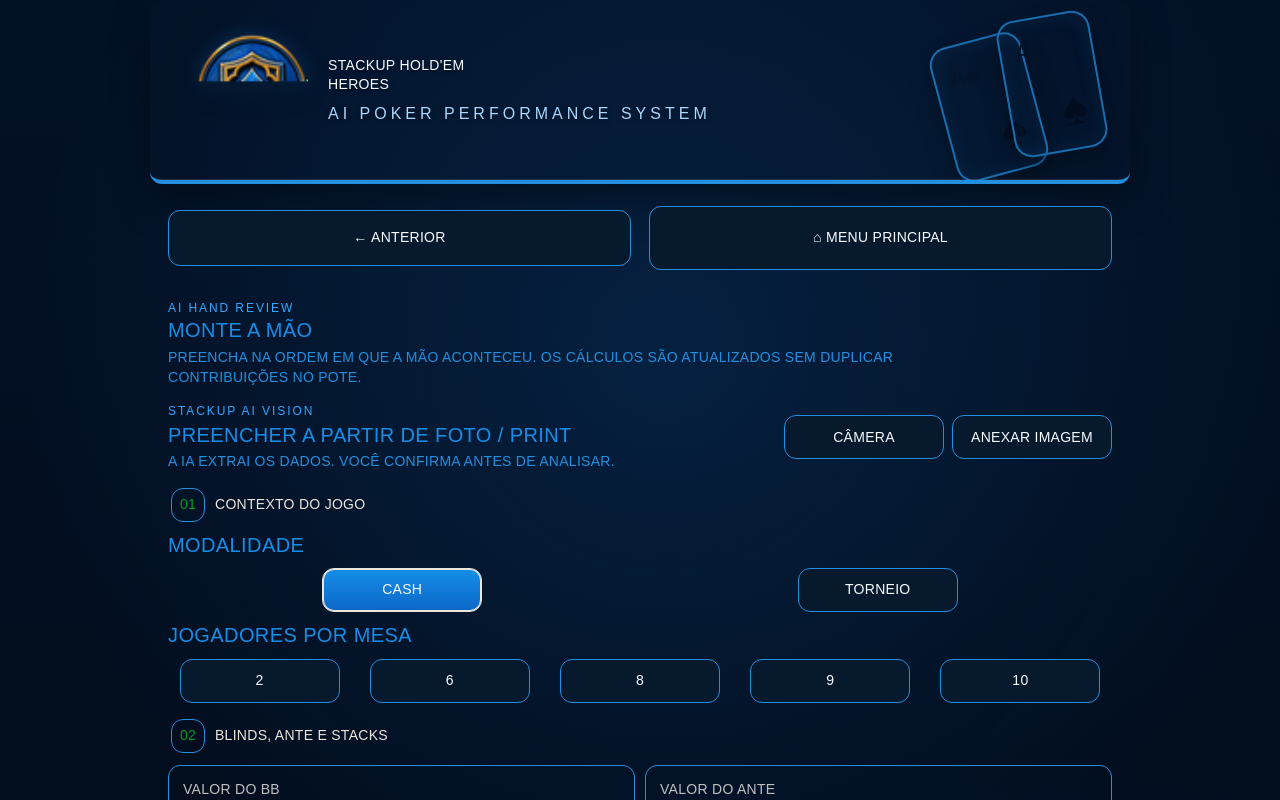
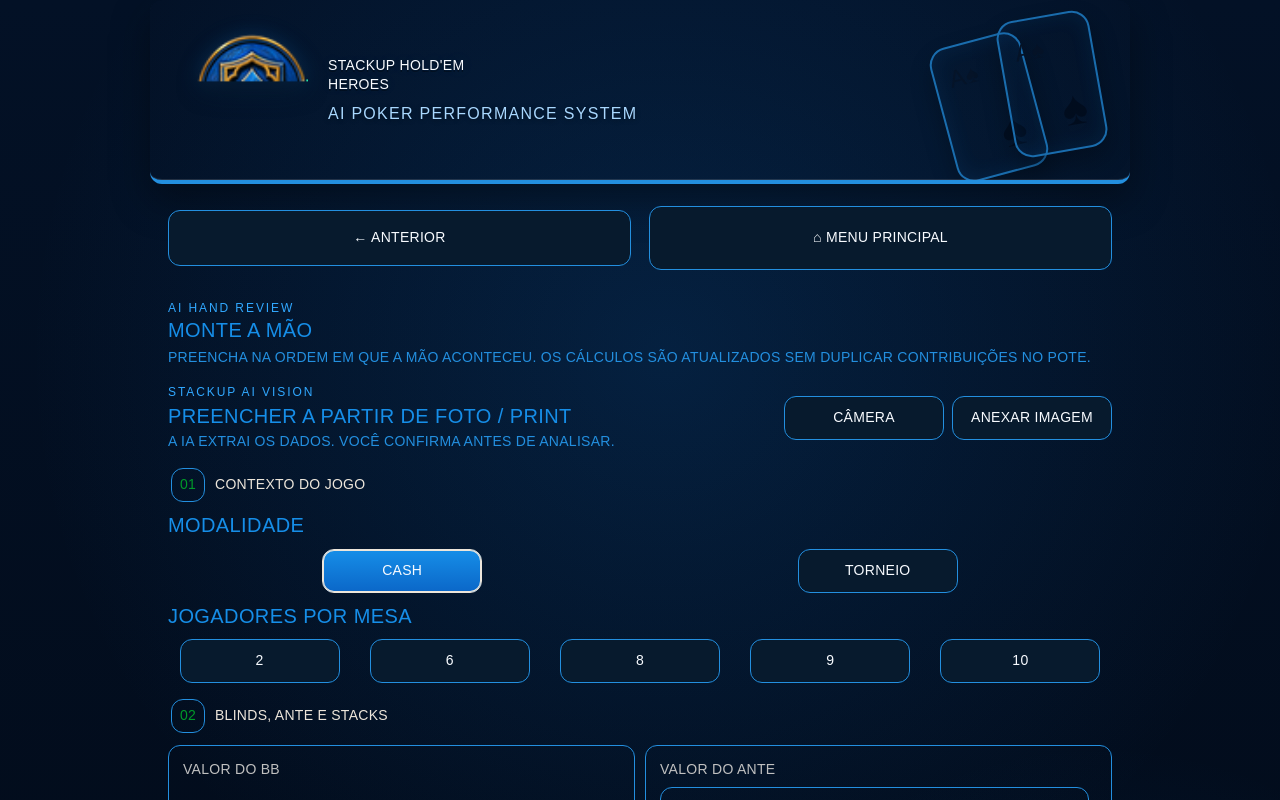
Before and after one commit to SkyareCom/gemeo.stackup.holdem-heroes, a Next.js app: page /ai-hand-review in a window 1280 px wide. Shown: the top 800 px of the page. Built offline with nearby package versions, Linux system fonts and the light colour scheme; a web font is replaced by a local one.

Commit message:
fix: contain Love Ya Like A Sister layout across app

```diff
--- a/app/heroes-typography-v3.css
+++ b/app/heroes-typography-v3.css
@@ -1,13 +1,45 @@
-/* STACKUP HEROES — TYPOGRAPHY CONTRACT V3
+/* STACKUP HEROES — TYPOGRAPHY CONTRACT V4
  * Google font: Love Ya Like A Sister
- * Scale requested: titles 20px, subtitles 16px, main text 14px, secondary text 12px.
+ * Scale: titles 20px, subtitles 16px, main text 14px, secondary text 12px.
+ * Also prevents the wider handwritten font from overflowing cards, panels and viewport.
  */
+
+html,
+body{
+  max-width:100%!important;
+  overflow-x:hidden!important;
+}
 
 html body,
 html body *,
 html body *::before,
 html body *::after{
+  box-sizing:border-box!important;
   font-family:var(--font-love-ya-like-a-sister),"Love Ya Like A Sister",cursive!important;
+}
+
+html body main,
+html body section,
+html body article,
+html body nav,
+html body form,
+html body .panel,
+html body .profile-panel,
+html body .training-session,
+html body .modules{
+  max-width:100%!important;
+  min-width:0!important;
+}
+
+html body img,
+html body svg,
+html body canvas,
+html body video,
+html body input,
+html body textarea,
+html body select,
+html body button{
+  max-width:100%!important;
 }
 
 /* TITLES — 20px */
@@ -15,30 +47,45 @@ html body h1,
 html body h2,
 html body h3,
 html body h4,
+html body h5,
+html body h6,
 html body .stackup-app-title,
 html body .stackup-app-title span,
 html body .stackup-home-title,
+html body .stackup-hero-title,
+html body .stackup-hero-title span,
 html body .module-title,
 html body .module-title span,
-html body .panel h1,
-html body .panel h2,
-html body .panel h3,
-html body .panel h4{
+html body [class*="title"],
+html body [class*="heading"],
+html body [class*="prompt"],
+html body [class*="question"]{
   font-size:20px!important;
   line-height:1.18!important;
   font-family:var(--font-love-ya-like-a-sister),"Love Ya Like A Sister",cursive!important;
+  overflow-wrap:anywhere!important;
+  word-break:normal!important;
+  white-space:normal!important;
 }
 
 /* SUBTITLES — 16px */
 html body .stackup-app-subtitle,
 html body .stackup-home-lead,
+html body .stackup-hero-lead,
 html body .subtitle,
 html body .sub-title,
 html body .panel-subtitle,
-html body .section-subtitle{
+html body .section-subtitle,
+html body [class*="subtitle"],
+html body [class*="lead"],
+html body [class*="status"],
+html body [class*="count"]{
   font-size:16px!important;
   line-height:1.32!important;
   font-family:var(--font-love-ya-like-a-sister),"Love Ya Like A Sister",cursive!important;
+  overflow-wrap:anywhere!important;
+  word-break:normal!important;
+  white-space:normal!important;
 }
 
 /* MAIN TEXT — 14px */
@@ -50,12 +97,13 @@ html body textarea,
 html body select,
 html body button,
 html body a,
+html body strong,
+html body b,
 html body .module-back,
 html body .primary,
-html body .secondary,
-html body .stackup-home-kicker{
+html body .secondary{
   font-size:14px!important;
-  line-height:1.42!important;
+  line-height:1.4!important;
   font-family:var(--font-love-ya-like-a-sister),"Love Ya Like A Sister",cursive!important;
 }
 
@@ -68,24 +116,83 @@ html body .helper,
 html body .hint,
 html body .caption,
 html body .secondary-text,
-html body .stackup-home-footer{
+html body .stackup-home-footer,
+html body .stackup-home-kicker,
+html body [class*="description"],
+html body [class*="helper"],
+html body [class*="hint"],
+html body [class*="caption"],
+html body [class*="eyebrow"],
+html body [class*="meta"],
+html body [class*="participants"],
+html body [class*="label"]{
   font-size:12px!important;
   line-height:1.36!important;
   font-family:var(--font-love-ya-like-a-sister),"Love Ya Like A Sister",cursive!important;
 }
 
-/* HEADER: keep requested scale even on small screens. */
+/* Text containers may wrap instead of escaping their cards/panels. */
+html body h1,
+html body h2,
+html body h3,
+html body h4,
+html body h5,
+html body h6,
+html body p,
+html body small,
+html body label,
+html body button,
+html body a,
+html body strong,
+html body .stackup-app-subtitle,
+html body .module-title,
+html body .module-description,
+html body .stackup-home-footer p,
+html body [class*="description"],
+html body [class*="prompt"],
+html body [class*="question"]{
+  max-width:100%!important;
+  min-width:0!important;
+  overflow-wrap:anywhere!important;
+  word-break:normal!important;
+  white-space:normal!important;
+}
+
+/* The old template used max-content/nowrap here; both overflow with the new font. */
+html body .stackup-brand-lockup{
+  width:100%!important;
+  min-width:0!important;
+}
+
+html body .stackup-brand-copy{
+  min-width:0!important;
+  max-width:100%!important;
+}
+
+html body .stackup-app-subtitle{
+  white-space:normal!important;
+  letter-spacing:.08em!important;
+}
+
+html body .stackup-home-footer p{
+  white-space:normal!important;
+  text-align:center!important;
+}
+
 @media(max-width:620px){
   html body .stackup-app-title,
   html body .stackup-app-title span,
   html body .stackup-home-title,
+  html body .stackup-hero-title,
+  html body .stackup-hero-title span,
   html body .module-title,
   html body .module-title span{
     font-size:20px!important;
   }
 
   html body .stackup-app-subtitle,
-  html body .stackup-home-lead{
+  html body .stackup-home-lead,
+  html body .stackup-hero-lead{
     font-size:16px!important;
   }
 
@@ -107,7 +214,8 @@ html body .stackup-home-footer{
   html body .tag,
   html body .helper,
   html body .hint,
-  html body .caption{
+  html body .caption,
+  html body .stackup-home-kicker{
     font-size:12px!important;
   }
 }
```
